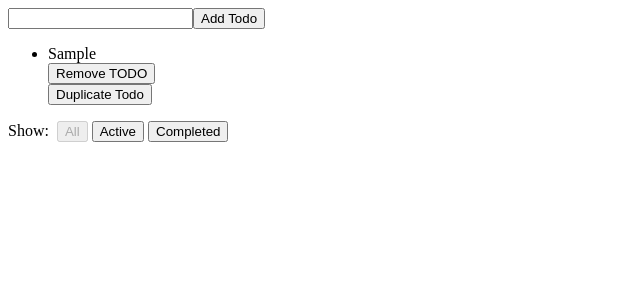
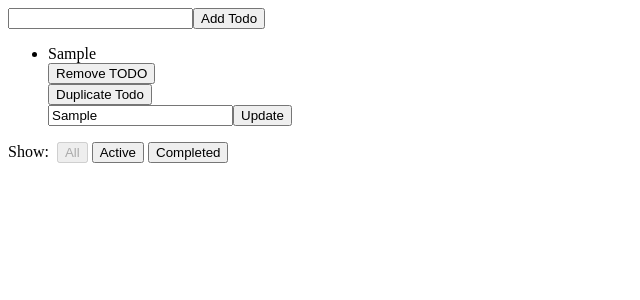
Before and after one commit to alhamfebian/TODO-List-App-With-React-Redux, a React (Create React App) app: page / in a window 1280 px wide. Both pictures are taken after typing "Sample" into the empty fields and a click on the button "Add Todo". Shown: the top 300 px of the page, without its empty margins (0-640 px from the left). Built offline with nearby package versions, Linux system fonts and the light colour scheme.

Commit message:
editing edit feature

```diff
--- a/src/actions/index.js
+++ b/src/actions/index.js
@@ -21,10 +21,10 @@ export const VisibilityFilters = {
   SHOW_ACTIVE: 'SHOW_ACTIVE'
 }
 
-export const editTodo = id => {
+export const editTodo = text => {
   return {
     type: 'EDIT_TODO',
-    id
+    text
   }
 };
 
--- a/src/components/Todo.js
+++ b/src/components/Todo.js
@@ -16,7 +16,7 @@ export default class Todo extends React.Component {
           <span>
             <RemoveTodo id={this.props.id}/>
             <DuplicateTodo text={this.props.text}/>
-            <EditTodo id={this.props.id}/>
+            <EditTodo text={this.props.text} />
           </span>
         </li>
     )
--- a/src/containers/EditTodo.js
+++ b/src/containers/EditTodo.js
@@ -1,12 +1,13 @@
-import React from 'react';
+import React, {Component} from 'react';
 import { connect } from 'react-redux';
 import {editTodo} from '../actions'
 
 
-let EditTodo = ({id, dispatch}) => {
+let EditTodo = ({text, dispatch}) => {
   return (
       <div>
-
+        <input type='text' defaultValue={text} />
+        <button> Update </button>
       </div>
   )
 }
```
